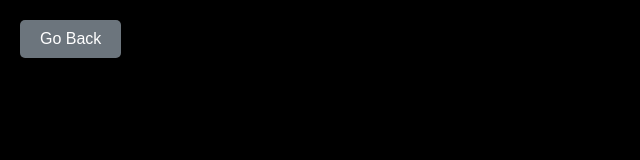
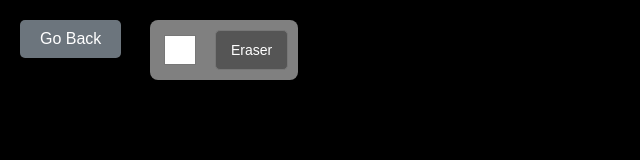
Before and after one commit to sahyadri551/JS_Animation, a plain HTML site: page index.html in a window 1280 px wide. Both pictures are taken after a click on the button "Start Drawing Pad". Shown: the whole page, without its empty margins (0-640 px from the left). Drawn offline with Linux system fonts and the light colour scheme.

Commit message:
Added Erasure and color picker

```diff
--- a/index.html
+++ b/index.html
@@ -14,6 +14,10 @@
             <button id="circle" class="btn">Start Pulsing Circle</button>
             <button id="drawpad" class="btn">Start Drawing Pad</button>
     </div>
+    <div id="toolbar">
+        <input type="color" id="colorPicker" value="#ffffff">
+        <button id="eraser" class="tool-btn">Eraser</button>
+    </div>
     <canvas id="animation"></canvas>
     <button id="back">Go Back</button>
     <audio id="audio" src="audio.mp3"></audio>
--- a/script.js
+++ b/script.js
@@ -170,13 +170,20 @@ back.addEventListener('click', () => {
     c.removeEventListener('mouseup', stopDraw);
     c.removeEventListener('mouseout', stopDraw);
     c.removeEventListener('mousemove', draw2);
+    erasing = false;
+    drawColor = '#ffffff';
 });
 
 //animation 3
 let btn3 = document.getElementById('drawpad');
+let toolbar = document.getElementById('toolbar');
+let colorPicker = document.getElementById('colorPicker');
+let eraserBtn = document.getElementById('eraser');
 let isDraw = false;
 let lastX = 0;
 let lastY = 0;
+let colorVal = '#ffffff';
+let erasing = false;
 
 function stopDraw() {
     isDraw = false;
@@ -189,7 +196,11 @@ function startDraw(e) {
 
 function draw2(e) {
     if (!isDraw) return;
-    ctx.strokeStyle = "#fff";
+    if (erasing) {
+        ctx.strokeStyle = "#000";
+    } else {
+        ctx.strokeStyle = colorVal;
+    }
     ctx.lineWidth = 8;
     ctx.lineCap = 'round';
     ctx.beginPath();
@@ -203,6 +214,7 @@ btn3.addEventListener('click', () => {
     console.log('clicked');
     box.style.display = 'none';
     back.style.display = 'block';
+    toolbar.style.display = 'flex';
     ctx.fillStyle = 'black';
     ctx.fillRect(0, 0, c.width, c.height);
     c.addEventListener('mousedown', startDraw);
@@ -210,3 +222,12 @@ btn3.addEventListener('click', () => {
     c.addEventListener('mouseout', stopDraw);
     c.addEventListener('mousemove', draw2);
 });
+
+colorPicker.addEventListener('change', (e) => {
+    colorVal = e.target.value;
+    erasing = false;
+});
+
+eraserBtn.addEventListener('click', () => {
+    erasing = true;
+});
--- a/style.css
+++ b/style.css
@@ -31,15 +31,10 @@ body{
     margin: 15px 5px 0 5px;
 }
 
-.btn:hover {
-    background-color: blue;
-}
-
 #back {
     position: fixed;
     top: 20px;
     left: 20px;
-    /* z-index: 10; */
     display: none;
     background-color: #6c757d;
     color: white;
@@ -48,3 +43,30 @@ body{
     font-size: 16px;
     border-radius: 5px;
 }
+
+#toolbar {
+    position: fixed;
+    top: 20px;
+    left: 150px;
+    display: none;
+    background-color: gray;
+    padding: 10px;
+    border-radius: 8px;
+}
+
+#colorPicker {
+    border: none;
+    background: none;
+    width: 40px;
+    height: 40px;
+}
+
+.tool-btn {
+    margin-left: 15px;
+    padding: 8px 15px;
+    font-size: 14px;
+    background-color: #555;
+    color: white;
+    border: 1px solid #777;
+    border-radius: 5px;
+}
```
